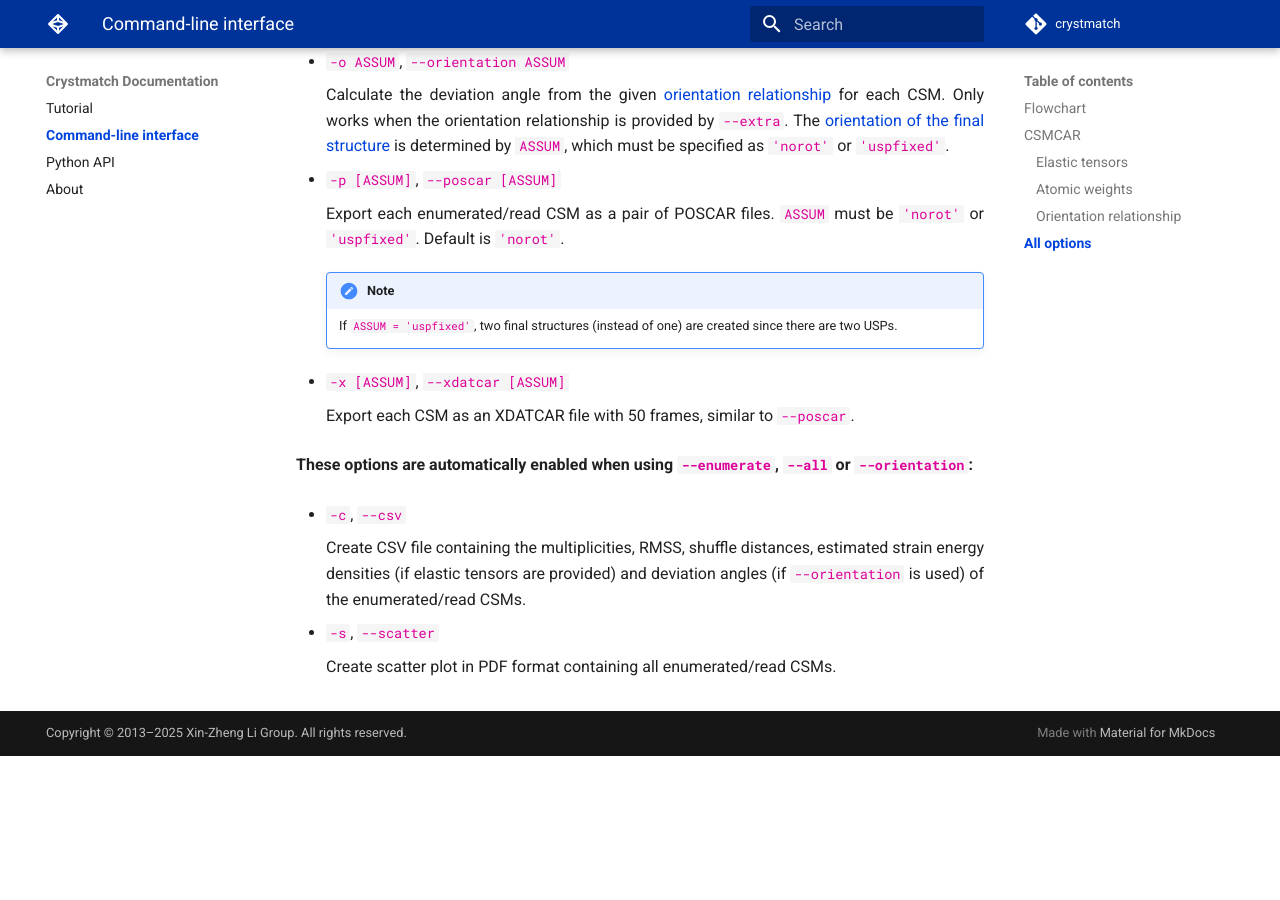
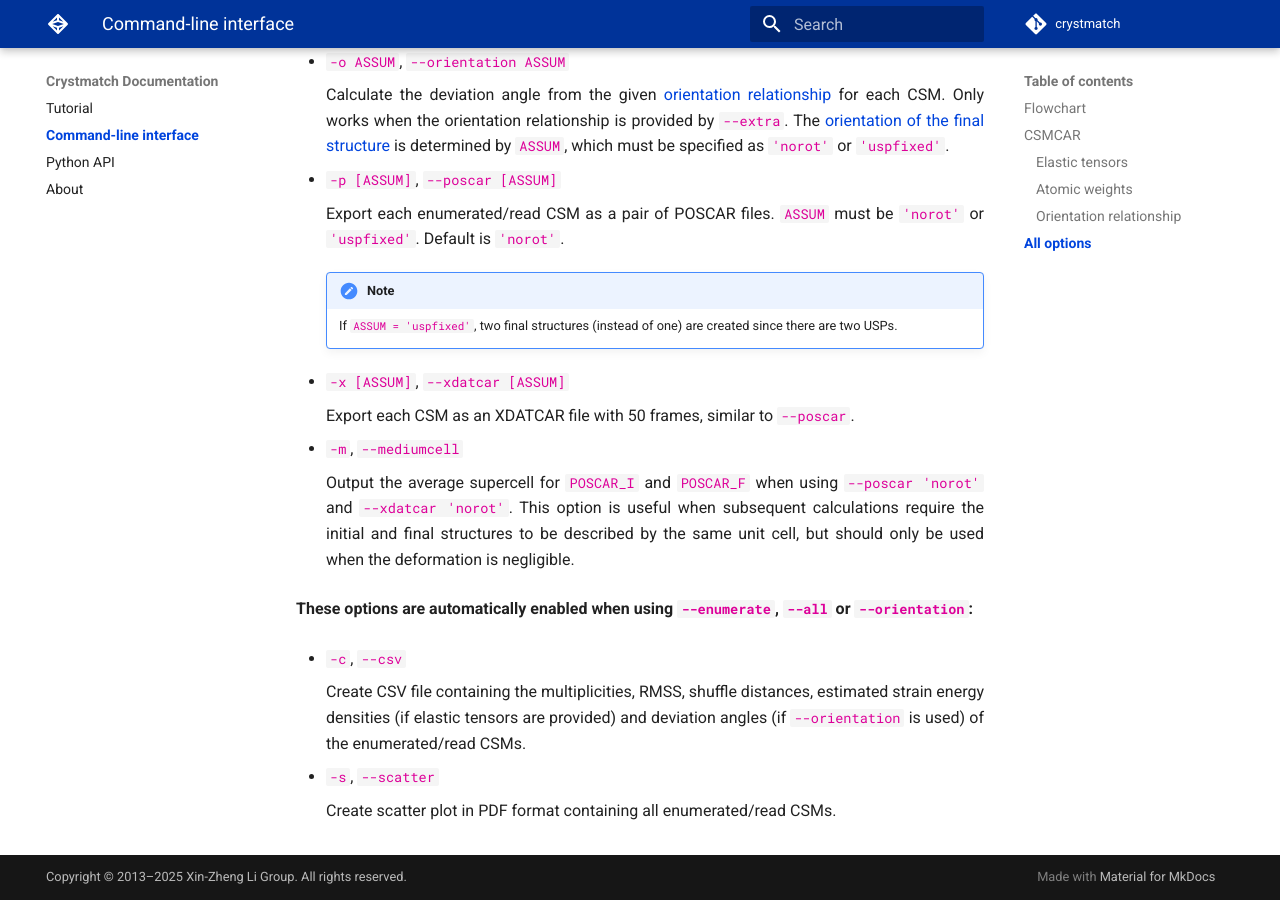
Before and after one commit to Fangcheng-Wang/crystmatch, an MkDocs documentation site: the page built from docs/cli.md, in a window 1280 px wide and 900 px high, scrolled down 5644 px. Built offline with MkDocs 1.6.1 and Material for MkDocs 9.7.7, drawn with Linux system fonts in a browser that asks for light colours; comment, search, counter and statistics services are not loaded; before the commit the page ends 6400 px from its top, so only the background shows below that.

Commit message:
Bugfix: export translation

````diff
--- a/crystmatch/__init__.py
+++ b/crystmatch/__init__.py
@@ -47,7 +47,7 @@ def main():
         prog = __name__,
         formatter_class = argparse.RawDescriptionHelpFormatter,
         usage = "%(prog)s [-h] [-V] [-E POSCAR_I POSCAR_F MAX_MU MAX_STRAIN] [-R CSMLIST [IND1 IND2 ...]] [-D POSCAR_I POSCAR_F] [-l]"\
-                + "[-e CSMCAR] [-a MAX_D] [-t TOL] [-i [SIZE]] [-o ASSUM] [-p [ASSUM]] [-x [ASSUM]] [-c] [-s]",
+                + "[-e CSMCAR] [-a MAX_D] [-t TOL] [-i [SIZE]] [-o ASSUM] [-p [ASSUM]] [-x [ASSUM]] [-m] [-c] [-s]",
         description = __description__,
         epilog = __epilog__)
 
--- a/docs/cli.md
+++ b/docs/cli.md
@@ -133,16 +133,16 @@ crystmatch --read CSMLIST.npz --extra CSMCAR.txt --orientation 'uspfixed'
 ## All options
 
 ```bash
-crystmatch [--help] [--version] \                               # package information
-           [--extra CSMCAR] [--tol TOL] \                       # global settings
-           [--enumerate POSCAR_I POSCAR_F MAX_MU MAX_STRAIN] \  # enumerate CSMs
-           [--read CSMLIST [IND1 IND2 ...]] \                   # read CSMs from NPZ
-           [--direct POSCAR_I POSCAR_F] [--literal] \           # single CSM analysis
-           [--all MAX_D] \                                      # exhaustive enumeration
-           [--interact [SIZE]] \                                # 3D interactive plot
-           [--poscar [ASSUM]] [--xdatcar [ASSUM]] \             # export individual CSMs
-           [--orientation ASSUM] \                              # orientation analysis
-           [--csv] [--scatter]                                  # summarize and visualize
+crystmatch [--help] [--version] \                                # package information
+           [--extra CSMCAR] [--tol TOL] \                        # global settings
+           [--enumerate POSCAR_I POSCAR_F MAX_MU MAX_STRAIN] \   # enumerate CSMs
+           [--read CSMLIST [IND1 IND2 ...]] \                    # read CSMs from NPZ
+           [--direct POSCAR_I POSCAR_F] [--literal] \            # single CSM analysis
+           [--all MAX_D] \                                       # exhaustive enumeration
+           [--interact [SIZE]] \                                 # 3D interactive plot
+           [--poscar [ASSUM]] [--xdatcar [ASSUM]] [--mediumcell] # export individual CSMs
+           [--orientation ASSUM] \                               # orientation analysis
+           [--csv] [--scatter]                                   # summarize and visualize
 ```
 
 If you are not familiar with `crystmatch`, we recommend you first read the [tutorial](https://fangcheng-wang.github.io/crystmatch/) and then come back to this page for a detailed explanation of the options.
@@ -211,6 +211,10 @@ If you are not familiar with `crystmatch`, we recommend you first read the [tuto
 
     Export each CSM as an XDATCAR file with 50 frames, similar to `--poscar`.
 
+- `-m`, `--mediumcell`
+
+    Output the average supercell for `POSCAR_I` and `POSCAR_F` when using `--poscar 'norot'` and `--xdatcar 'norot'`. This option is useful when subsequent calculations require the initial and final structures to be described by the same unit cell, but should only be used when the deformation is negligible.
+
 **These options are automatically enabled when using `--enumerate`, `--all` or `--orientation`:**
 
 - `-c`, `--csv`
````
Also changed, not shown: 1 other file.
